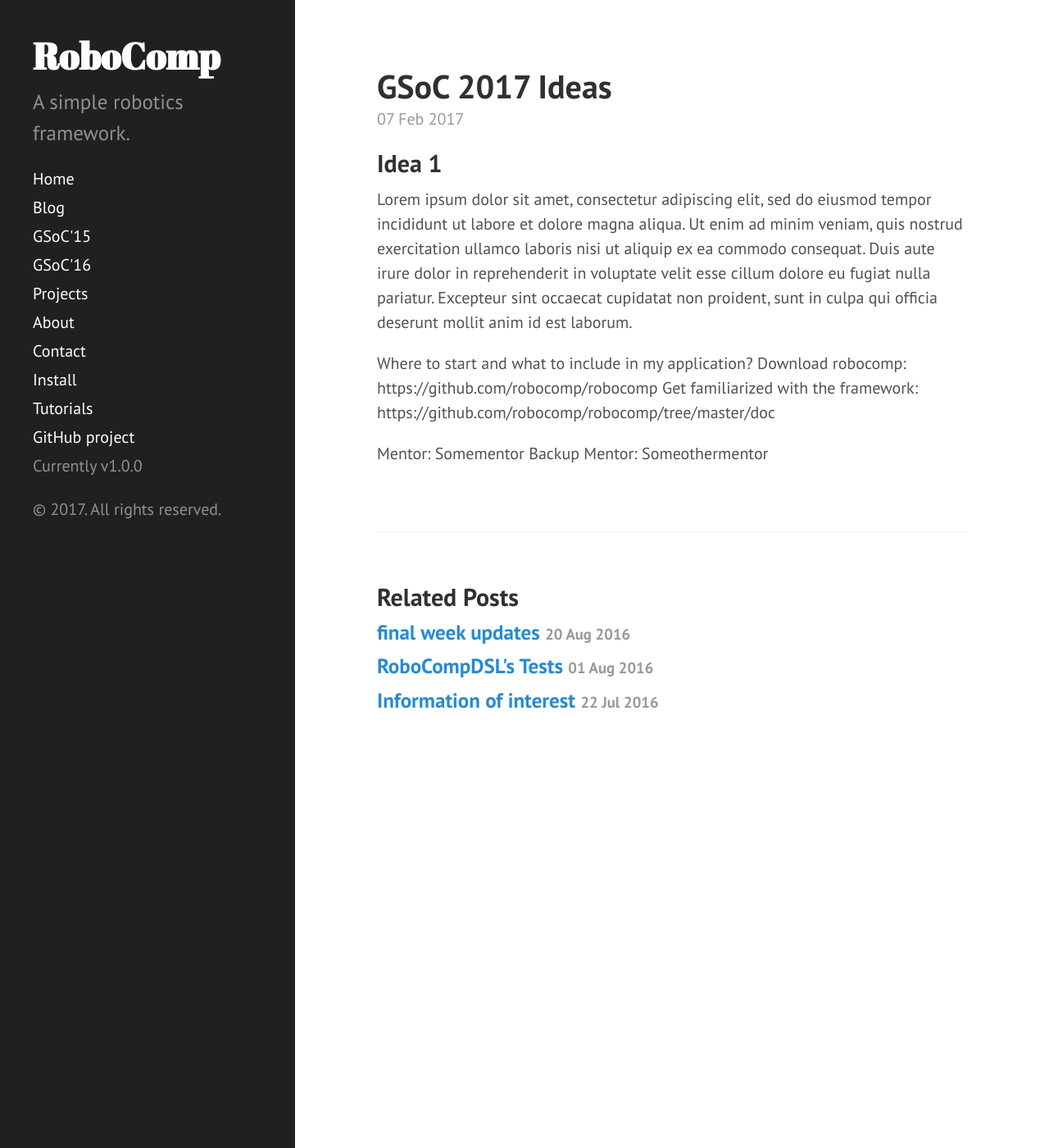
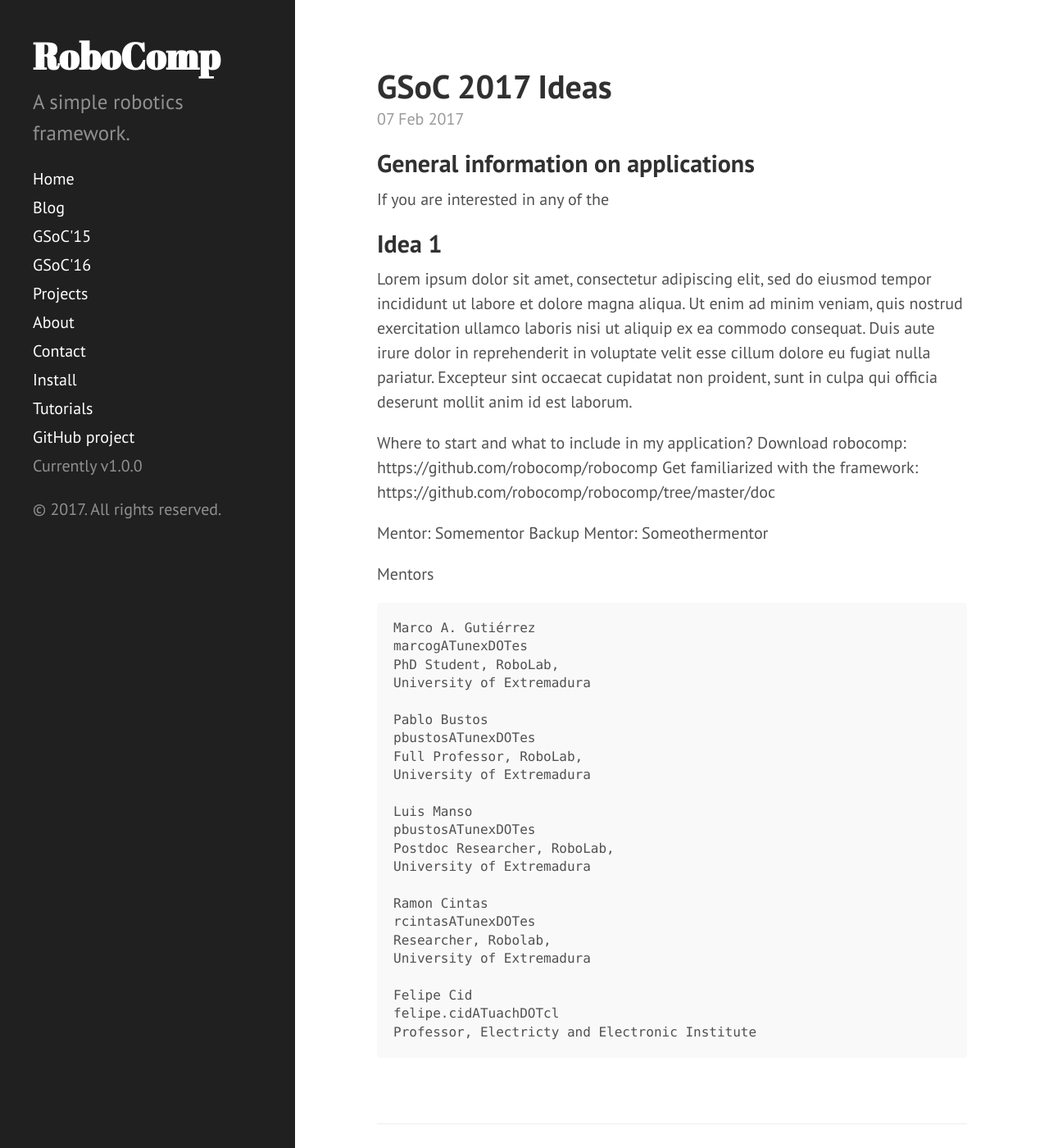
Before and after one commit to robocomp/website, a Jekyll site: the page built from _posts/gsoc2017/2017-2-07-gsoc17ideas.md, in a window 1280 px wide and 1400 px high. Shown: the whole window at 82% size. Built offline with Jekyll 4.4.1, drawn with Linux system fonts in a browser that asks for light colours.

Commit message:
adding mentors

````diff
--- a/_posts/gsoc2017/2017-2-07-gsoc17ideas.md
+++ b/_posts/gsoc2017/2017-2-07-gsoc17ideas.md
@@ -3,6 +3,9 @@ layout: post
 title: GSoC 2017 Ideas
 ---
 
+## General information on applications
+
+If you are interested in any of the
 
 ## Idea 1
 
@@ -16,3 +19,31 @@ Get familiarized with the framework: https://github.com/robocomp/robocomp/tree/m
 
 Mentor: Somementor
 Backup Mentor: Someothermentor
+
+
+Mentors
+```
+Marco A. Gutiérrez
+marcogATunexDOTes
+PhD Student, RoboLab,
+University of Extremadura
+
+Pablo Bustos
+pbustosATunexDOTes
+Full Professor, RoboLab,
+University of Extremadura
+
+Luis Manso
+pbustosATunexDOTes
+Postdoc Researcher, RoboLab,
+University of Extremadura
+
+Ramon Cintas
+rcintasATunexDOTes
+Researcher, Robolab,
+University of Extremadura
+
+Felipe Cid
+felipe.cidATuachDOTcl
+Professor, Electricty and Electronic Institute
+```
````
